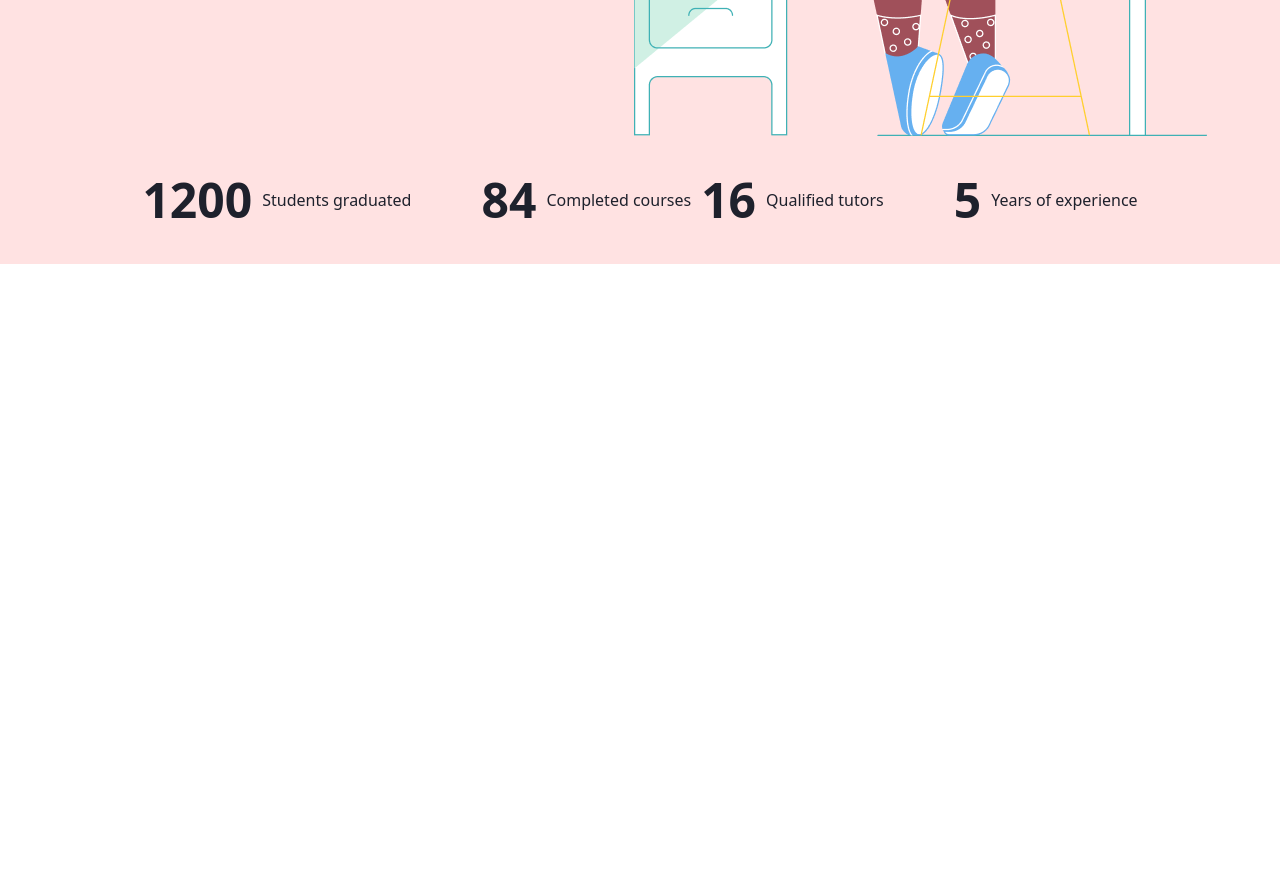
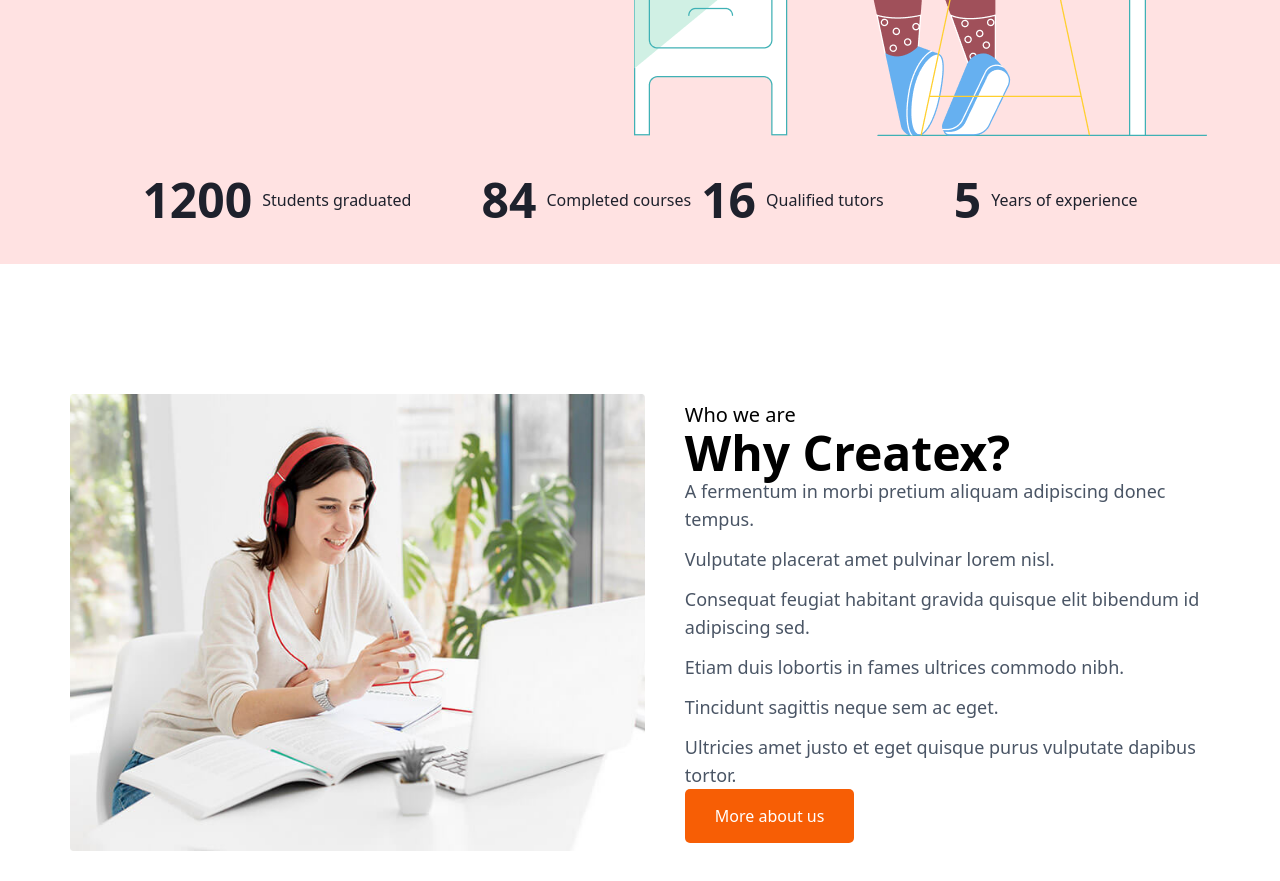
Before and after one commit to ganievabdullo727-web/week4, a website: page index.html in a window 1280 px wide. Shown: the part 589-1470 px from the top of the page. Before the commit the page ends 853 px from the top, so only its background shows below. Drawn offline with Linux system fonts and the light colour scheme.

Commit message:
section2

```diff
--- a/index.html
+++ b/index.html
@@ -65,7 +65,32 @@
       </div>
   </section>
 
-
+    <section class="flex flex-col lg:flex-row p-[30px] items-center justify-between gap-[40px] mt-[100px] max-w-300 m-auto">
+    <div>
+      <img src="./src/image (11).png" alt="">
+    </div>
+    <div class="flex flex-col">
+      <div class="flex flex-col">
+        <h4 class="text-xl font-medium">Who we are</h4>
+        <h1 class="text-5xl font-bold">Why Createx?</h1>
+      </div>
+      <div class="flex flex-col gap-y-3">
+        <h5 class="text-lg text-gray-600"> A fermentum in morbi
+          pretium aliquam adipiscing donec tempus.</h5>
+        <h5 class="text-lg text-gray-600"> Vulputate placerat
+          amet pulvinar lorem nisl. </h5>
+        <h5 class="text-lg text-gray-600"> Consequat feugiat
+          habitant gravida quisque elit bibendum id adipiscing sed.</h5>
+        <h5 class="text-lg text-gray-600"> Etiam duis lobortis
+          in fames ultrices commodo nibh.</h5>
+        <h5 class="text-lg text-gray-600"> Tincidunt sagittis
+          neque sem ac eget.</h5>
+        <h5 class="text-lg text-gray-600"> Ultricies amet justo
+          et eget quisque purus vulputate dapibus tortor.</h5>
+      </div>
+      <button class="bg-[#F75E05] p-[15px] text-white font-medium rounded-[5px] w-fit px-[30px]">More about us</button>
+    </div>
+    </div>
+  </section>
 </body>
-
 </html>
```
